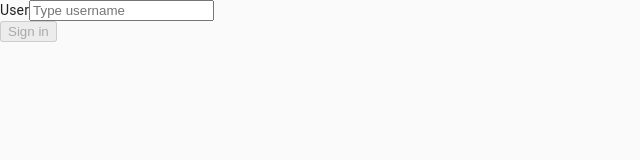
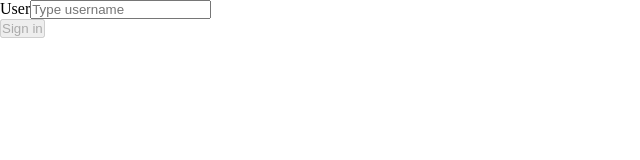
Before and after one commit to ReneSena/find-your-github, a React (Create React App) app: page / in a window 1280 px wide. Shown: the top 160 px of the page, without its empty margins (0-640 px from the left). Built offline with nearby package versions, Linux system fonts and the light colour scheme.

Commit message:
Adding reset css

```diff
--- a/src/App.tsx
+++ b/src/App.tsx
@@ -1,15 +1,16 @@
-import { CssBaseline, StylesProvider } from "@material-ui/core";
+import { StylesProvider } from "@material-ui/core";
 import { ThemeProvider  } from 'styled-components'
 import React from "react";
 
 import { Routes } from "./routes";
 import { theme } from "./theme/theme";
+import { GlobalStyle } from "./global/global";
 
 const App: React.FC = () => {
 	return (
 		<StylesProvider injectFirst>
 			<ThemeProvider theme={theme}>
-				<CssBaseline />
+				<GlobalStyle />
 				<Routes />
 			</ThemeProvider>
 		</StylesProvider>
--- /dev/null
+++ b/src/global/global.tsx
@@ -0,0 +1,9 @@
+import { createGlobalStyle } from 'styled-components';
+
+export const GlobalStyle = createGlobalStyle`
+	* {
+		margin: 0;
+		padding: 0;
+		box-sizing: border-box;
+	}
+`;
```
